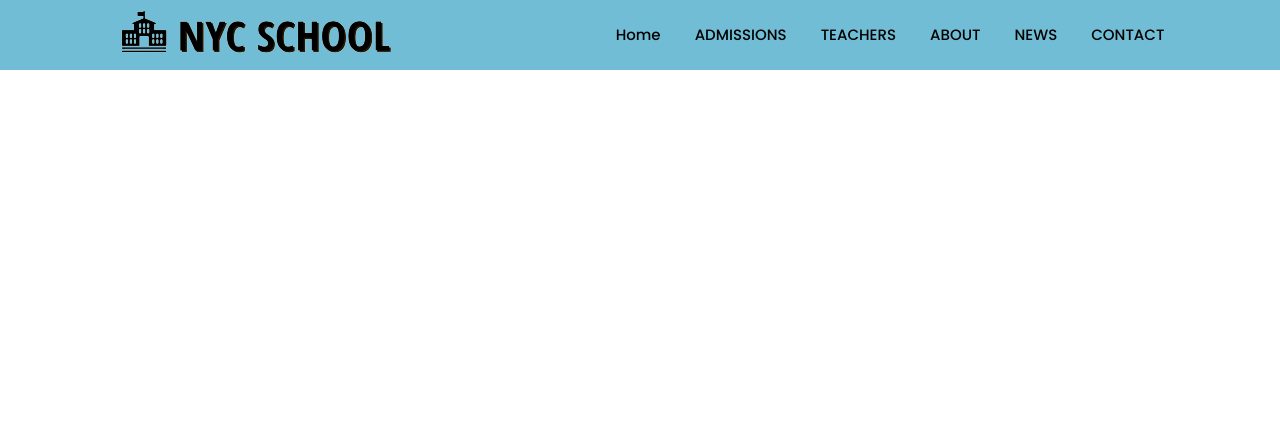
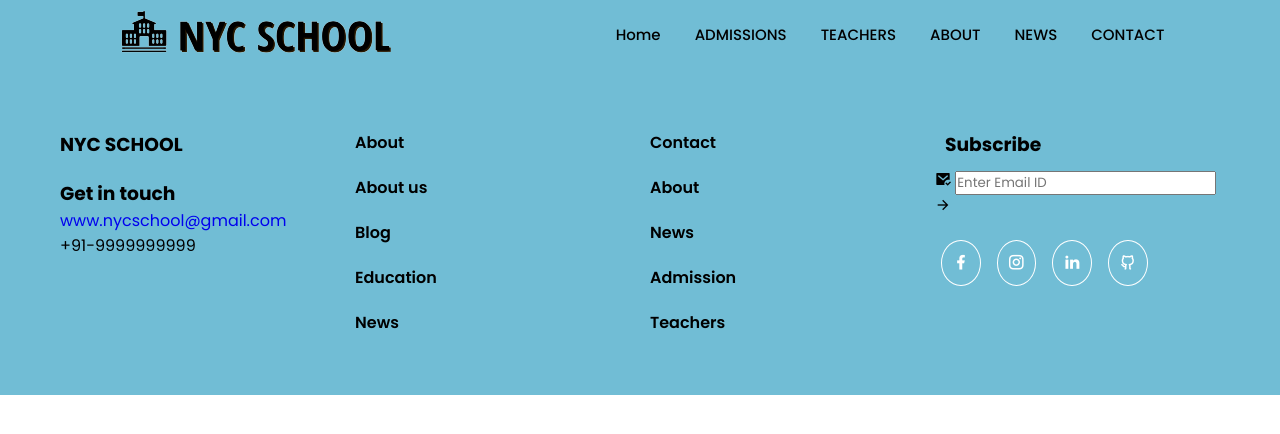
Before and after one commit to sanju01sahu/nyc-school, a plain HTML site: page pages/header.html in a window 1280 px wide. Drawn offline with nearby package versions, Linux system fonts and the light colour scheme.

Commit message:
done day 4 footer compelete

```diff
--- a/css/style.css
+++ b/css/style.css
@@ -1,17 +1,17 @@
-@import url('https://fonts.googleapis.com/css2?family=Poppins:wght@200;300;400;500;600;700&display=swap');
-*{
+@import url("https://fonts.googleapis.com/css2?family=Poppins:wght@200;300;400;500;600;700&display=swap");
+* {
   margin: 0;
   padding: 0;
   box-sizing: border-box;
   text-decoration: none;
-  font-family: 'Poppins', sans-serif;
+  font-family: "Poppins", sans-serif;
 }
-.wrapper{
-  background: #71BDD5;
+.wrapper {
+  background: #71bdd5;
   position: relative;
   width: 100%;
 }
-.wrapper nav{
+.wrapper nav {
   position: relative;
   display: flex;
   width: 100%;
@@ -20,36 +20,35 @@
   align-items: center;
   justify-content: space-around;
 }
-nav .content{
+nav .content {
   display: flex;
   align-items: center;
 }
-nav .content .links{
+nav .content .links {
   margin-left: 200px;
   display: flex;
 }
 
-.content .links li{
+.content .links li {
   list-style: none;
   line-height: 70px;
 }
-.content .links li a{
+.content .links li a {
   color: #000000;
   font-size: 15px;
   font-weight: 500;
   padding: 9px 17px;
   border-radius: 5px;
   transition: all 0.3s ease;
-
 }
-.content .links li a:hover{
+.content .links li a:hover {
   text-decoration: underline;
   text-decoration-color: white;
   text-decoration-thickness: 2px;
   text-underline-offset: 4px;
 }
 
-.wrapper .menu-icon{
+.wrapper .menu-icon {
   color: #fff;
   font-size: 18px;
   cursor: pointer;
@@ -57,40 +56,39 @@ nav .content .links{
   width: 70px;
   text-align: center;
 }
-.wrapper .menu-icon{
+.wrapper .menu-icon {
   display: none;
 }
 
-.wrapper input[type="checkbox"]{
+.wrapper input[type="checkbox"] {
   display: none;
 }
 
 /* Responsive code start */
-@media screen and (max-width: 1250px){
-  .wrapper nav{
+@media screen and (max-width: 1250px) {
+  .wrapper nav {
     max-width: 100%;
     padding: 0 20px;
   }
-  nav .content .links{
+  nav .content .links {
     margin-left: 30px;
   }
-  .content .links li a{
+  .content .links li a {
     padding: 8px 13px;
   }
-
 }
 
-@media screen and (max-width: 750px){
-  .wrapper .menu-icon{
+@media screen and (max-width: 750px) {
+  .wrapper .menu-icon {
     display: block;
   }
-  .wrapper #show-menu:checked ~ .menu-icon i::before{
+  .wrapper #show-menu:checked ~ .menu-icon i::before {
     content: "\f00d";
   }
-  nav .content .links{
+  nav .content .links {
     display: block;
     position: fixed;
-    background:#71BDD5;
+    background: #71bdd5;
     height: 100%;
     width: 100%;
     top: 70px;
@@ -101,28 +99,104 @@ nav .content .links{
     padding-bottom: 100px;
     transition: all 0.3s ease;
   }
-  nav #show-menu:checked ~ .content .links{
+  nav #show-menu:checked ~ .content .links {
     left: 0%;
   }
-  .content .links li{
+  .content .links li {
     margin: 15px 20px;
   }
   .content .links li a,
-  .content .links li label{
+  .content .links li label {
     line-height: 40px;
     font-size: 20px;
     display: block;
     padding: 8px 18px;
     cursor: pointer;
   }
-
+}
+@media only screen and (max-width: 600px) {
+  .main {
+    display: none;
+  }
 }
 
-@media screen and (max-width: 400px){
-  .wrapper nav{
+@media screen and (max-width: 400px) {
+  .wrapper nav {
     padding: 0 10px;
   }
-  .content .logo a{
+  .content .logo a {
     font-size: 27px;
   }
 }
+
+/* footer css */
+.footer-sec {
+  width: 100%;
+  background-color: #71bdd5;
+}
+.main {
+  width: 100%;
+  display: grid;
+  grid-template-columns: repeat(4, 1fr);
+  padding: 50px;
+}
+.footer-header {
+  padding: 10px;
+}
+.office-des {
+  padding: 10px;
+}
+
+.link-des {
+  display: grid;
+  grid-template-columns: auto;
+  align-items: center;
+}
+.link-des a {
+  color: #000000;
+  text-decoration: none;
+  padding: 10px;
+  font-size: 16px;
+  font-weight: 600;
+}
+.icons {
+  margin-top: 30px;
+}
+.icons a {
+  text-decoration: none;
+  color: #fff;
+  border: 1px solid #fff;
+  justify-content: center;
+  padding: 10px;
+  border-radius: 50%;
+  align-items: center;
+  font-size: 1.1rem;
+  margin: 2%;
+}
+
+.social-icon {
+  position: relative;
+  top: 2px;
+}
+.icons a:hover {
+  color: #fff;
+  background-color: #fb2576;
+  border-color: #fb2576;
+}
+@media screen and (max-width: 768px) {
+  .main {
+    grid-template-columns: repeat(2, 1fr);
+    grid-gap: 50px 20px;
+  }
+  .icons {
+    flex-wrap: wrap;
+    padding: 20px;
+  }
+}
+
+@media screen and (max-width: 614px) {
+  .main {
+    grid-template-columns: repeat(1, 1fr);
+    grid-gap: 50px 20px;
+  }
+}
--- a/pages/header.html
+++ b/pages/header.html
@@ -10,6 +10,10 @@
     <link
       rel="stylesheet"
       href="https://cdnjs.cloudflare.com/ajax/libs/font-awesome/5.15.3/css/all.min.css"
+    />
+    <link
+      href="https://cdn.jsdelivr.net/npm/remixicon@2.5.0/fonts/remixicon.css"
+      rel="stylesheet"
     />
   </head>
   <body>
@@ -39,6 +43,64 @@
         </div>
       </nav>
     </header>
-    <footer></footer>
+    <!-- header end -->
+
+    <!-- footer start -->
+    <footer class="footer-sec">
+      <div class="main">
+        <div class="office row">
+          <div class="footer-header">
+            <h3>NYC SCHOOL</h3>
+          </div>
+          <div class="office-des">
+            <h3>Get in touch</h3>
+
+            <a href="#">www.nycschool@gmail.com</a>
+
+            <p class="num">+91-9999999999</p>
+          </div>
+        </div>
+
+        <div class="link row">
+          <div class="link-des">
+            <a href="#" class="footer-links">About</a>
+            <a href="#" class="footer-links">About us</a>
+            <a href="#" class="footer-links">Blog</a>
+            <a href="#" class="footer-links">Education</a>
+            <a href="#" class="footer-links">News</a>
+          </div>
+        </div>
+
+        <div class="link row">
+          <div class="link-des">
+            <a href="#" class="footer-links">Contact</a>
+            <a href="#" class="footer-links">About</a>
+            <a href="#" class="footer-links">News</a>
+            <a href="#" class="footer-links">Admission</a>
+            <a href="#" class="footer-links">Teachers</a>
+          </div>
+        </div>
+
+        <div class="newsletter row">
+          <div class="footer-header">
+            <h3>Subscribe</h3>
+          </div>
+          <div class="newsletter-des">
+            <div class="subcribe">
+              <i class="sub-icon ri-mail-check-fill"></i>
+              <input type="mail" placeholder="Enter Email ID" required />
+              <i class="sub-icon ri-arrow-right-line"></i>
+            </div>
+            <div class="icons">
+              <a href="#"><i class="social-icon ri-facebook-fill"></i></a>
+              <a href="#"><i class="social-icon ri-instagram-line"></i></a>
+              <a href="#"><i class="social-icon ri-linkedin-fill"></i></a>
+              <a href="#"><i class="social-icon ri-github-line"></i></a>
+            </div>
+          </div>
+        </div>
+      </div>
+    </footer>
+    <!-- footer end  -->
   </body>
 </html>
```
